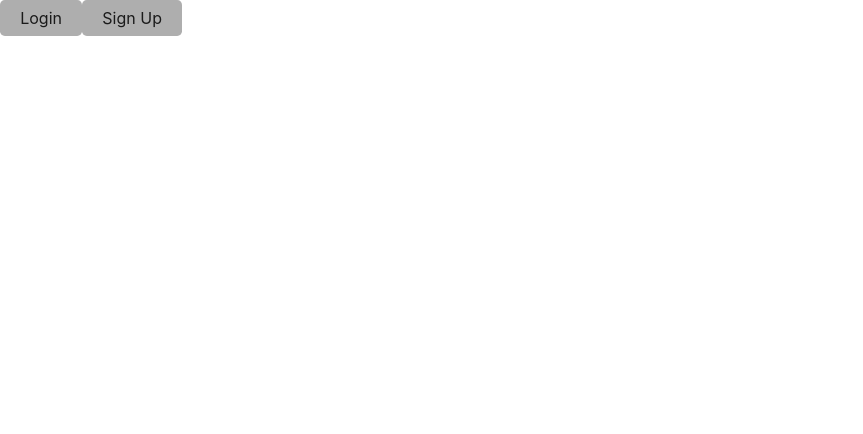
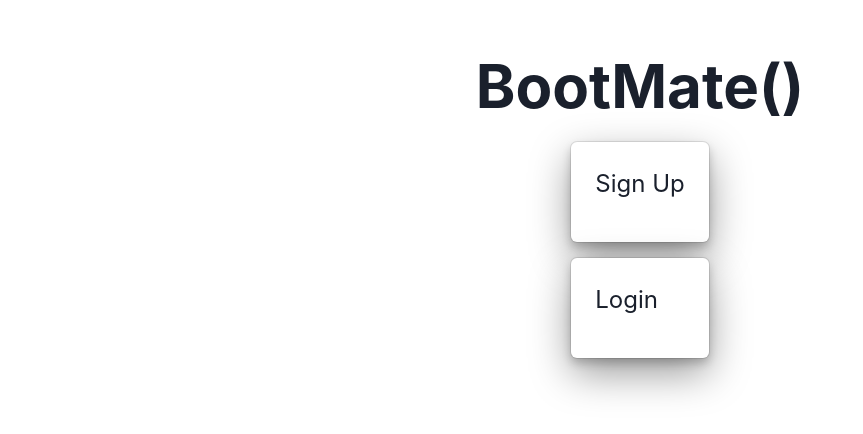
Before and after one commit to BrandBlood97/BootMate, a React (Vite) app in the folder client/: page / in a window 1280 px wide. Shown: the top 434 px of the page, without its empty margins (0-863 px from the left). Built offline with nearby package versions, Linux system fonts and the light colour scheme.

Commit message:
updated styling homepage, login, signup

```diff
--- a/client/src/pages/HomePage.jsx
+++ b/client/src/pages/HomePage.jsx
@@ -1,11 +1,39 @@
-import { Link } from 'react-router-dom';
+import { Button, ButtonGroup, Container, Heading, Text, Box, Stack, InputGroup, InputLeftElement, Input, Flex } from "@chakra-ui/react";
+import { Link as RouterLink } from 'react-router-dom';
 
-export default function HomePage() {
-    return (
-    <section id="home-page">
-      {/* <img src="/src/assets/logo.png" alt="BootMate Logo" /> */}
-      <Link to="/login"><button className="btn" id="login">Login</button></Link>
-      <Link to="/signup"><button className="btn" id="signup">Sign Up</button> </Link>
-    </section>
+export default function LoginPage() {
+  const handleFormSubmit = (event) => {
+    event.preventDefault();
+    // Handle form submission
+  };
+
+  const handleChange = (event) => {
+    // Handle input change
+  };
+
+  return (
+    <Container maxW='lg' centerContent>
+      <Heading mt="50px" mb='20px' fontSize='6xl'>BootMate()</Heading>
+      <Stack spacing={3}>
+  <form onSubmit={handleFormSubmit}>
+    <InputGroup>
+      <InputLeftElement pointerEvents='none'>
+      </InputLeftElement>
+      <Flex direction="column" justify="space-between">
+        <RouterLink to="/Signup">
+          <Box boxShadow='dark-lg' p='6' rounded='md' bg='white' mb='4'>
+            <Text fontSize='2xl'>Sign Up</Text>
+          </Box>
+        </RouterLink>
+        <RouterLink to="/Login">
+          <Box boxShadow='dark-lg' p='6' rounded='md' bg='white'>
+            <Text fontSize='2xl'>Login</Text>
+          </Box>
+        </RouterLink>
+      </Flex>
+    </InputGroup>
+  </form>
+</Stack>
+</Container>
   );
 }
--- a/client/src/pages/ProfilePage.jsx
+++ b/client/src/pages/ProfilePage.jsx
@@ -32,10 +32,7 @@ export default function ProfilePage() {
                 <input type="text" placeholder="Project Name" />
                 <button>Add Project</button>
             </div>
-            <div id="social-links">
-                <img src="" alt="LinkedIn" href=""/>
-                <img src="" alt="GitHub" href=""/>
-            </div>
+
 
         </section>
     );
--- a/client/src/pages/SignupPage.jsx
+++ b/client/src/pages/SignupPage.jsx
@@ -4,6 +4,7 @@ import Auth from '../utils/auth';
 import { ADD_STUDENT } from '../utils/mutations';
 // import { redirect } from "react-router-dom";
 import { ButtonGroup, Button, Input, InputGroup, InputLeftElement, RadioGroup, Radio, Stack, Container, Heading, Text, Box, } from "@chakra-ui/react";
+import { Link as RouterLink } from 'react-router-dom';
 
 function SignupPage() {
   const [formState, setFormState] = useState({ email: '', password: '' });
@@ -42,7 +43,7 @@ function SignupPage() {
     <Heading mt="50px" mb='20px' fontSize='3xl'>Sign Up</Heading>
     <Stack spacing={3}>
       <form onSubmit={handleFormSubmit}>
-        <InputGroup>
+      <InputGroup mb="5">
         <InputLeftElement pointerEvents='none'>
         </InputLeftElement>
         <Input placeholder="First"
@@ -51,7 +52,7 @@ function SignupPage() {
           id="firstName"
           onChange={handleChange} />
       </InputGroup>
-        <InputGroup>
+      <InputGroup mb="5">
         <InputLeftElement pointerEvents='none'>
         </InputLeftElement>
         <Input placeholder="Last"
@@ -60,7 +61,7 @@ function SignupPage() {
           id="lastName"
           onChange={handleChange} />
       </InputGroup>
-        <InputGroup>
+      <InputGroup mb="5">
         <InputLeftElement pointerEvents='none'>
         </InputLeftElement>
         <Input placeholder="youremail@test.com"
@@ -69,7 +70,7 @@ function SignupPage() {
           id="email"
           onChange={handleChange} />
       </InputGroup>
-        <InputGroup>
+      <InputGroup mb="5">
         <InputLeftElement pointerEvents='none'>
         </InputLeftElement>
         <Input placeholder="******"
@@ -78,7 +79,7 @@ function SignupPage() {
           id="pwd"
           onChange={handleChange} />
       </InputGroup>
-        <InputGroup>
+      <InputGroup mb="5">
         <InputLeftElement pointerEvents='none'>
         </InputLeftElement>
         <Input placeholder="Select an Option"
@@ -100,18 +101,16 @@ function SignupPage() {
       </Box>
       <Box>
         <ButtonGroup gap='4'>
+          <RouterLink to="/Profile">
             <Button colorScheme='blackAlpha'>Enter</Button>
+          </RouterLink>
         </ButtonGroup>
       </Box>
-
-
     </Container>
     </form>
     </Stack>
-
   </Container>
-
-  )
+    );
   }
 
 
```
Lines whose indentation alone changed are shown as unchanged.
